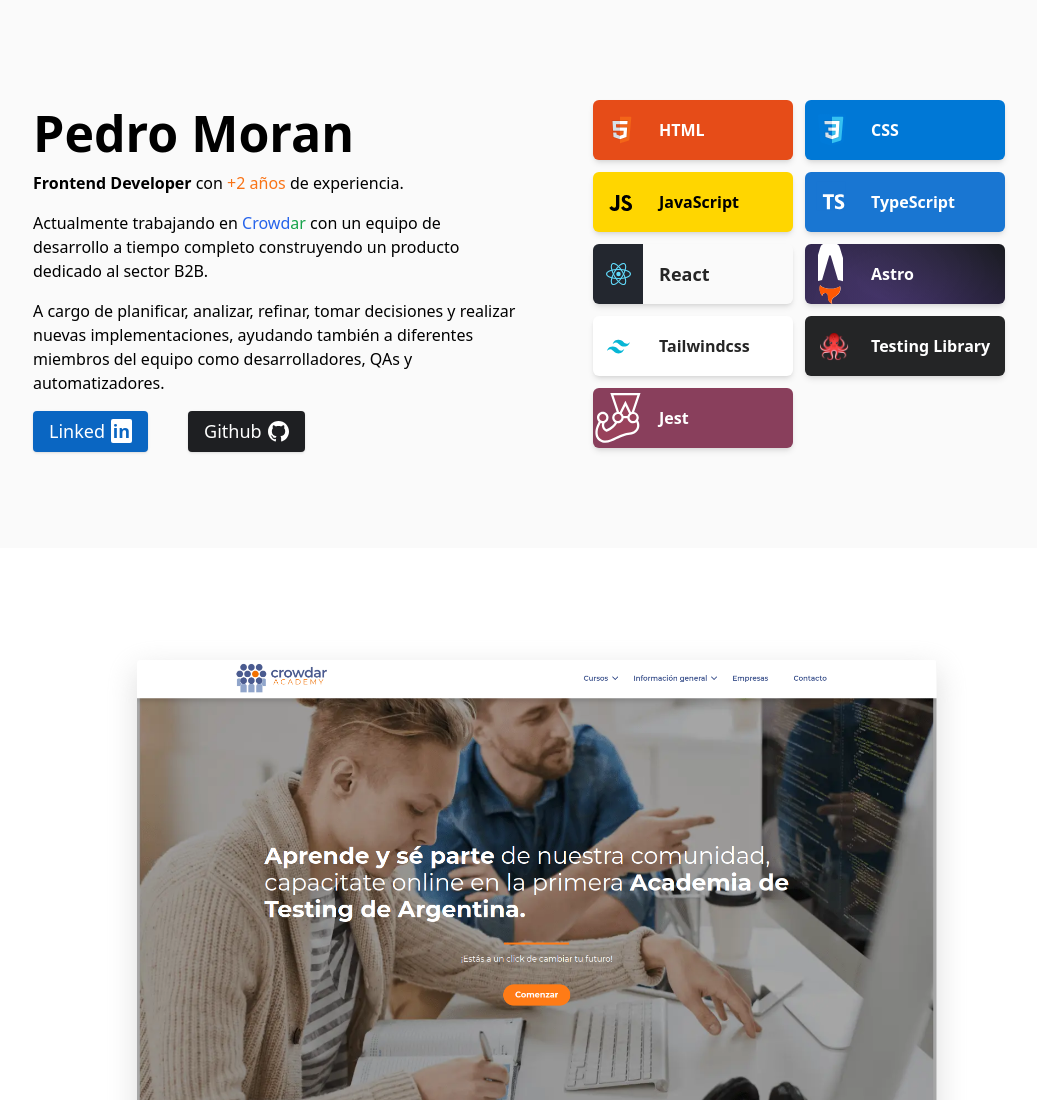
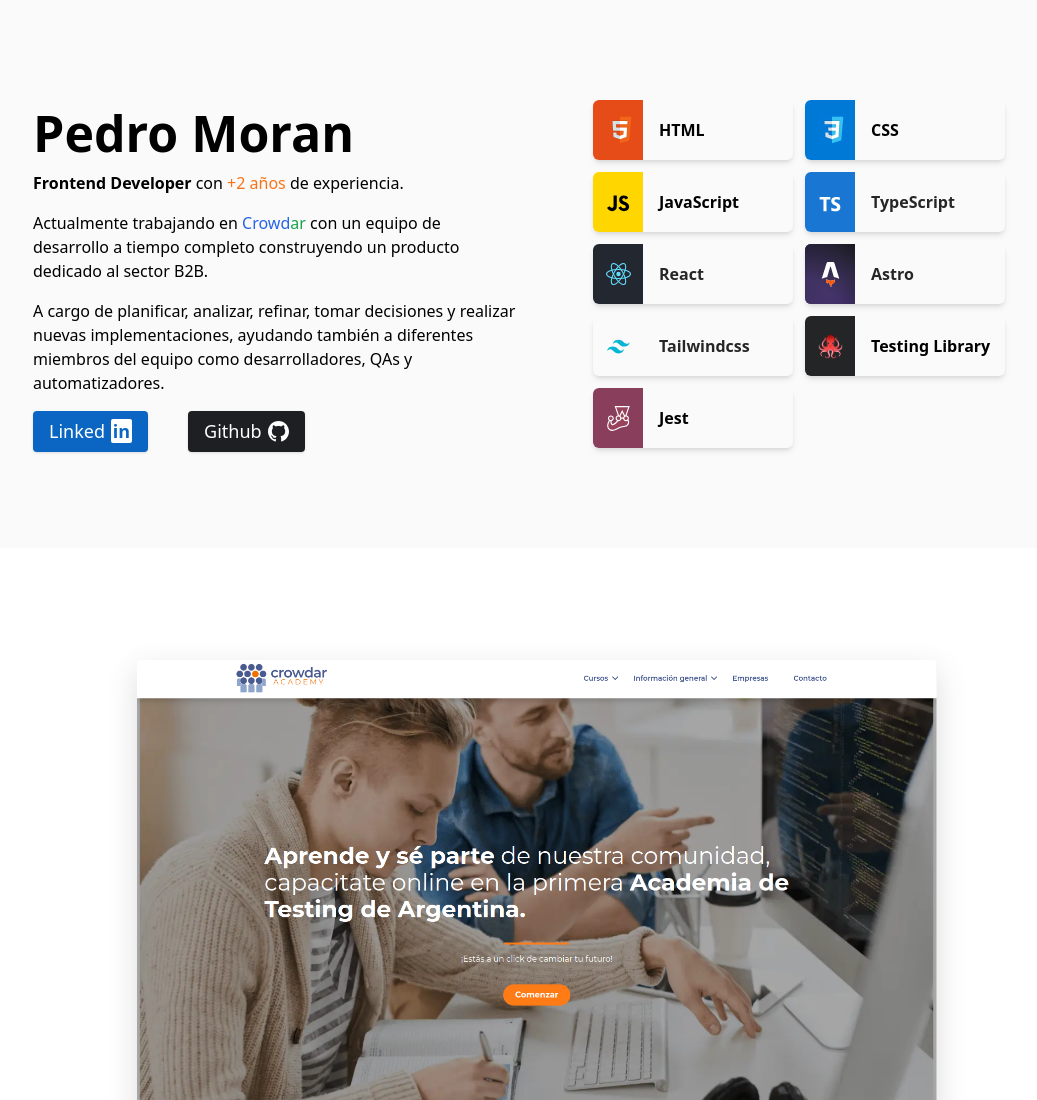
Before and after one commit to pedro-moran228/portfolio, an Astro site: page / in a window 1280 px wide. Shown: the top 1100 px of the page, without its empty margins (103-1140 px from the left). Built offline with nearby package versions, Linux system fonts and the light colour scheme; Astro itself is replaced by a stand-in of ours.

Commit message:
cards for technologies

```diff
--- a/src/components/HeroSection/Technologies.astro
+++ b/src/components/HeroSection/Technologies.astro
@@ -6,6 +6,7 @@
   class={`
     w-full
     place-content-center
+    [&>article>h4]:text-md
     [&>article>div]:flex-center
     [&>article>div]:w-[50px]
     [&>article>div>img]:w-[25px]
@@ -19,58 +20,51 @@
   `}
 >
   <article
-    class="relative w-max flex items-center space-x-4 bg-[#E64C18] rounded-md shadow-md"
+    class="relative w-max flex items-center space-x-4 rounded-md shadow-md"
   >
-    <div></div>
+    <div class="bg-[#E64C18]"></div>
     <img
       class="w-[32px] absolute left-[-5px]"
       src="skills/html.svg"
       alt="css"
     />
-    <h4 class="text-md text-white">HTML</h4>
+    <h4>HTML</h4>
   </article>
   <article
-    class="relative w-max flex items-center space-x-4 bg-[#0078D6] rounded-md shadow-md"
+    class="relative w-max flex items-center space-x-4 rounded-md shadow-md"
   >
-    <div></div>
+    <div class="bg-[#0078D6]"></div>
     <img class="w-[32px] absolute left-[-5px]" src="skills/css.svg" alt="css" />
-    <h4 class="text-md text-white">CSS</h4>
+    <h4>CSS</h4>
   </article>
   <article
-    class="relative w-max flex items-center space-x-4 bg-[#ffd600] rounded-md shadow-md"
+    class="relative w-max flex items-center space-x-4 rounded-md shadow-md"
   >
-    <div></div>
+    <div class="bg-[#ffd600]"></div>
     <img
-      class="w-[34px] absolute left-[-8px] top-[8px]"
+      class="w-[33px] absolute left-[-10px] top-[9px]"
       src="skills/javascript.svg"
       alt="javascript"
     />
-    <h4 class="text-md">JavaScript</h4>
+    <h4 class="">JavaScript</h4>
   </article>
 
-  <article
-    class="relative w-max flex items-center space-x-4 bg-[#1976D2] rounded-md shadow-md"
-  >
-    <div></div>
-    <img
-      class="w-[30px] absolute left-[-5px] top-[9px]"
-      src="skills/typescript.svg"
-      alt="javascript"
-    />
-    <h4 class="text-md text-white">TypeScript</h4>
+  <article class="relative w-max flex items-center space-x-4 rounded-md shadow-md">
+    <div class=" bg-[#1976D2]">
+    </div>
+    <img class="w-[29px] left-[-8px] top-[12px] absolute" src="skills/typescript.svg" alt="tailwind" />
+    <h4 class=" text-neutral-800">TypeScript</h4>
   </article>
 
-  <article
-    class="w-max flex items-center space-x-4 rounded-md shadow-md"
-  >
+  <article class="w-max flex items-center space-x-4 rounded-md shadow-md">
     <div class="bg-[#23272F]">
       <img class="w-full" src="skills/react.svg" alt="react" />
     </div>
-    <h4 class="text-lg text-neutral-800">React</h4>
+    <h4 class=" text-neutral-800">React</h4>
   </article>
 
-  <article
-    class="w-max flex items-center space-x-4 rounded-md shadow-md"
+  <article class="w-max flex items-center space-x-4 rounded-md shadow-md">
+    <div
       style={{
         background: `
       linear-gradient(217deg, #181a1f, #4531728f 70%),
@@ -78,49 +72,41 @@
       linear-gradient(336deg, #181a1f, #4531728f 70%);`,
       }}
     >
-    <div>
-      <img
-        class="w-full h-full object-cover aspect-square"
-        src="skills/astro.svg"
-        alt="astro"
-      />
+      <img class="w-full" src="skills/astro.svg" alt="astro" />
     </div>
-    <h4 class="text-md text-white">Astro</h4>
+    <h4 class=" text-neutral-800">Astro</h4>
   </article>
 
   <!-- <article
     class="w-max flex items-center space-x-4 bg-black rounded-md shadow-md"
   >
-    <h4 class="text-md text-white">Next.Js</h4>
+    <h4 class=" text-white">Next.Js</h4>
   </article> -->
 
-  <article
-    class="w-max flex items-center space-x-4 bg-white rounded-md shadow-md"
-  >
-    <div>
+
+  <article class="w-max flex items-center space-x-4 rounded-md shadow-md">
+    <div class="">
       <img class="w-full" src="skills/tailwind.svg" alt="tailwind" />
     </div>
-    <h4 class="text-md text-neutral-800">Tailwindcss</h4>
+      <h4 class=" text-neutral-800">Tailwindcss</h4>
   </article>
 
-  <article
-    class="relative w-max flex items-center space-x-4 bg-[#242526] rounded-md shadow-md"
-  >
-    <div></div>
+  <article class="w-max flex items-center space-x-4 rounded-md shadow-md">
+    <div class="bg-[#242526]">
       <img
-      class="w-[30px] h-[29px] absolute left-[-2px]"
+        class="w-full"
         src="skills/testing-library.png"
         alt="testing-library"
       />
-    <h4 class="text-md text-white">Testing Library</h4>
+    </div>
+    <h4 class="">Testing Library</h4>
   </article>
-  <article
-    class="relative w-max flex items-center space-x-4 bg-[#893F5C] rounded-md shadow-md"
-  >
-    <div>
-      <JestIcon />
+
+  <article class="w-max flex items-center space-x-4 rounded-md shadow-md">
+    <div class="bg-[#893F5C]">
+      <div class="w-[25px]"><JestIcon /></div>
     </div>
-    <h4 class="text-md text-white">Jest</h4>
+    <h4 class="">Jest</h4>
   </article>
 </section>
 
```
Lines whose indentation alone changed are shown as unchanged.
